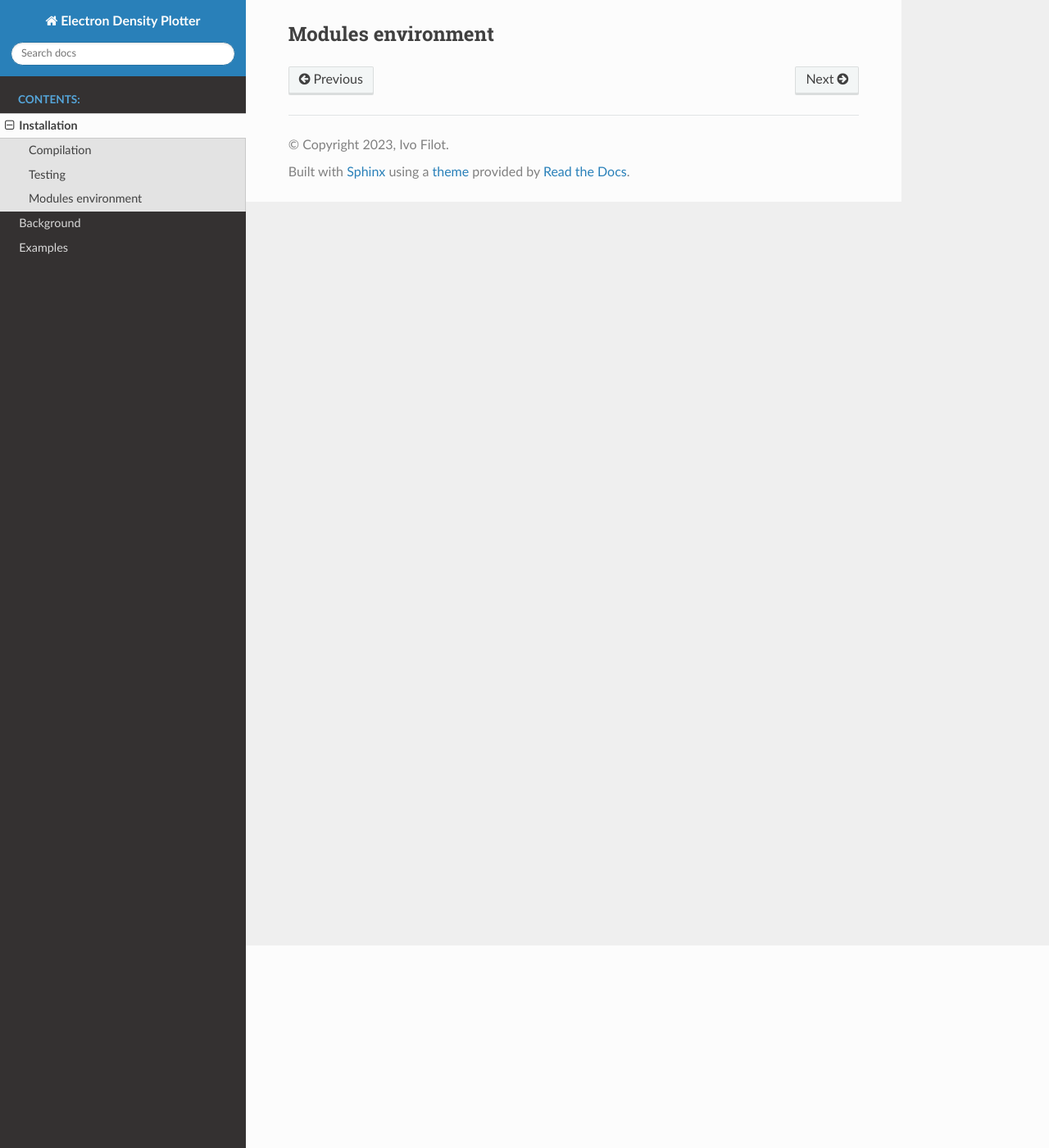
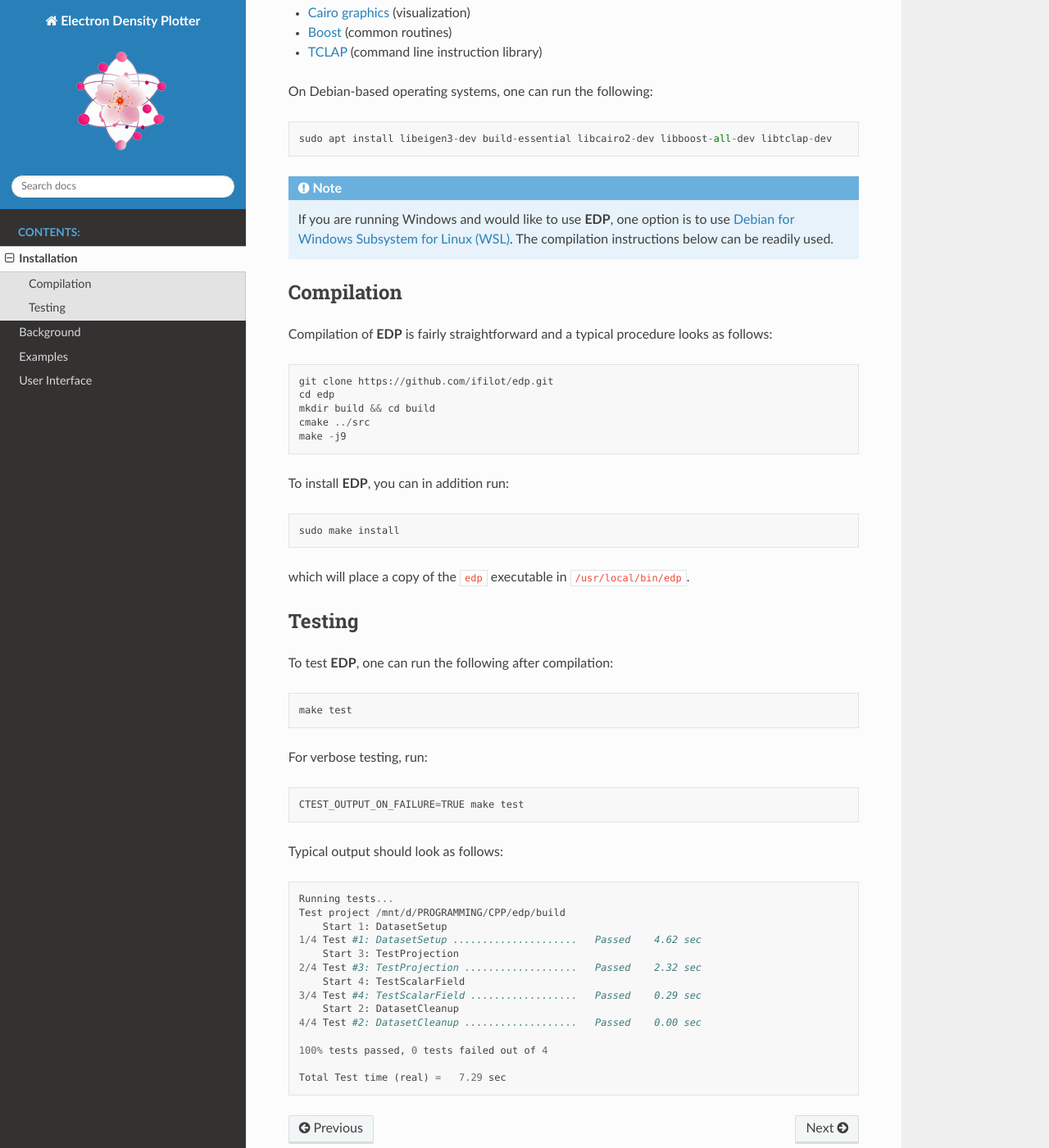
Before and after one commit to ifilot/edp, a Sphinx documentation site: the page built from docs/installation.rst, in a window 1280 px wide and 1400 px high, scrolled down 247 px. Shown: the whole window at 82% size. Built offline with Sphinx 7.4.7 and the Read the Docs theme 2.0.0, drawn with Linux system fonts in a browser that asks for light colours; some of the changed text lies outside the part shown.

Commit message:
Expanding documentation

```diff
--- /dev/null
+++ b/docs/_templates/breadcrumbs.html
@@ -0,0 +1,4 @@
+<div style="text-align: right;">
+<a href="https://github.com/ifilot/edp" target="_blank">Github</a>
+</div>
+<hr>
--- a/docs/conf.py
+++ b/docs/conf.py
@@ -28,6 +28,7 @@ author = 'Ivo Filot'
 # extensions coming with Sphinx (named 'sphinx.ext.*') or your custom
 # ones.
 extensions = [
+    'sphinx.ext.mathjax'
 ]
 
 # Add any paths that contain templates here, relative to this directory.
@@ -50,3 +51,9 @@ html_theme = 'sphinx_rtd_theme'
 # relative to this directory. They are copied after the builtin static files,
 # so a file named "default.css" will overwrite the builtin "default.css".
 html_static_path = ['_static']
+html_theme_options = {'display_version': True}
+html_logo = "_static/img/edp_logo_128.png"
+html_favicon = "_static/img/favicon.ico"
+
+# other options
+html_show_sourcelink = False
--- a/docs/installation.rst
+++ b/docs/installation.rst
@@ -4,11 +4,66 @@
 Installation
 ************
 
+:program:`EDP` is developed for Linux operating systems. In order to compile
+:program:`EDP` on your system, you need to ensure the following libraries are
+available to you:
+
+* `Eigen3 <https://eigen.tuxfamily.org>`_ (matrix algebra)
+* `Cairo graphics <https://www.cairographics.org/>`_ (visualization)
+* `Boost <https://www.boost.org/>`_ (common routines)
+* `TCLAP <https://tclap.sourceforge.net/>`_ (command line instruction library)
+
+On Debian-based operating systems, one can run the following::
+
+    sudo apt install libeigen3-dev build-essential libcairo2-dev libboost-all-dev libtclap-dev
+
+.. note::
+   If you are running Windows and would like to use :program:`EDP`, one option
+   is to use `Debian for Windows Subsystem for Linux (WSL) <https://apps.microsoft.com/store/detail/debian/9MSVKQC78PK6>`_.
+   The compilation instructions below can be readily used.
+
 Compilation
 ===========
+
+Compilation of :program:`EDP` is fairly straightforward and a typical procedure
+looks as follows::
+
+    git clone https://github.com/ifilot/edp.git
+    cd edp
+    mkdir build && cd build
+    cmake ../src
+    make -j9
+
+To install :program:`EDP`, you can in addition run::
+
+    sudo make install
+
+which will place a copy of the ``edp`` executable in ``/usr/local/bin/edp``.
 
 Testing
 =======
 
-Modules environment
-===================
+To test :program:`EDP`, one can run the following after compilation::
+
+    make test
+
+For verbose testing, run::
+
+    CTEST_OUTPUT_ON_FAILURE=TRUE make test
+
+Typical output should look as follows::
+
+    Running tests...
+    Test project /mnt/d/PROGRAMMING/CPP/edp/build
+        Start 1: DatasetSetup
+    1/4 Test #1: DatasetSetup .....................   Passed    4.62 sec
+        Start 3: TestProjection
+    2/4 Test #3: TestProjection ...................   Passed    2.32 sec
+        Start 4: TestScalarField
+    3/4 Test #4: TestScalarField ..................   Passed    0.29 sec
+        Start 2: DatasetCleanup
+    4/4 Test #2: DatasetCleanup ...................   Passed    0.00 sec
+
+    100% tests passed, 0 tests failed out of 4
+
+    Total Test time (real) =   7.29 sec
```
Also changed, not shown: docs/examples.rst (+7 -0 lines), docs/index.rst (+16 -7 lines), docs/user_interface.rst (added, +65 -0 lines), docs/_static/img/benzene_mos.jpg (added), docs/_static/img/edp_logo_128.png (added), docs/_static/img/favicon.ico (added), 1 other file.
